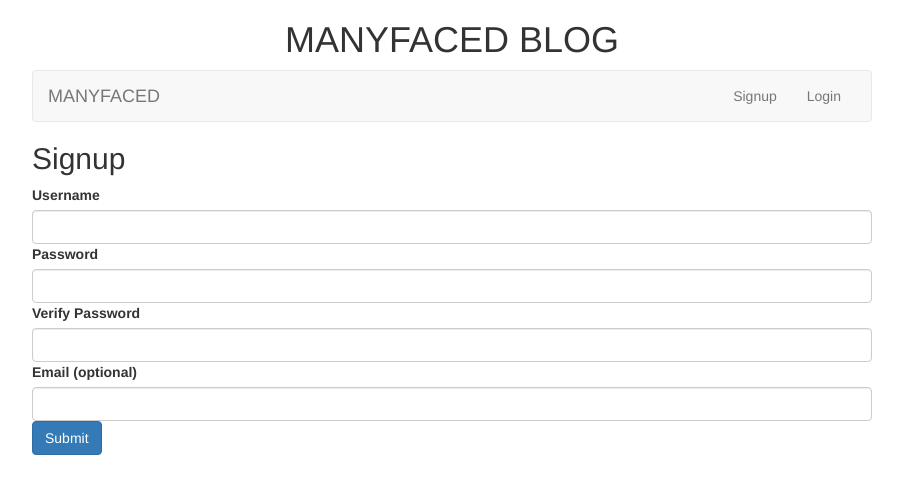
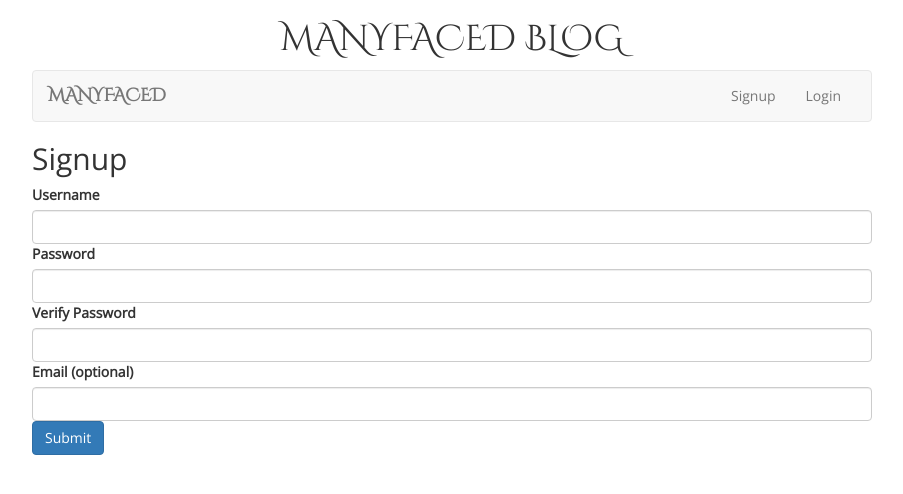
Before and after one commit to JIghtuse/manyfaced-blog, a Python web app: template templates/signup.html in a window 1280 px wide. Shown: the top 494 px of the page, without its empty margins (188-1091 px from the left). Run offline with Jinja, Linux system fonts and the light colour scheme; the template is opened without the code that fills it, so the values that code supplies are empty.

Commit message:
templates: Use Cinzel + Open sans font from Google webfonts

```diff
--- a/templates/base.html
+++ b/templates/base.html
@@ -5,6 +5,7 @@
         <title>Manyfaced blog</title>
         <link rel="stylesheet" href="/css/bootstrap.css">
         <link rel="stylesheet" href="/css/main.css">
+        <link href="https://fonts.googleapis.com/css?family=Cinzel+Decorative|Open+Sans" rel="stylesheet">
     </head>
 
     <body>
--- a/templates/css/main.css
+++ b/templates/css/main.css
@@ -1,10 +1,17 @@
 .content {
     margin: 0 auto;
     max-width: 60em;
+    font-family: 'Open Sans', sans-serif;
 }
 
 h1 {
-    text-align: center
+    font-family: 'Cinzel Decorative', cursive;
+    text-align: center;
+}
+
+.navbar-brand {
+    font-family: 'Cinzel Decorative', cursive;
+    font-weight: bold;
 }
 
 .post-header {
```
